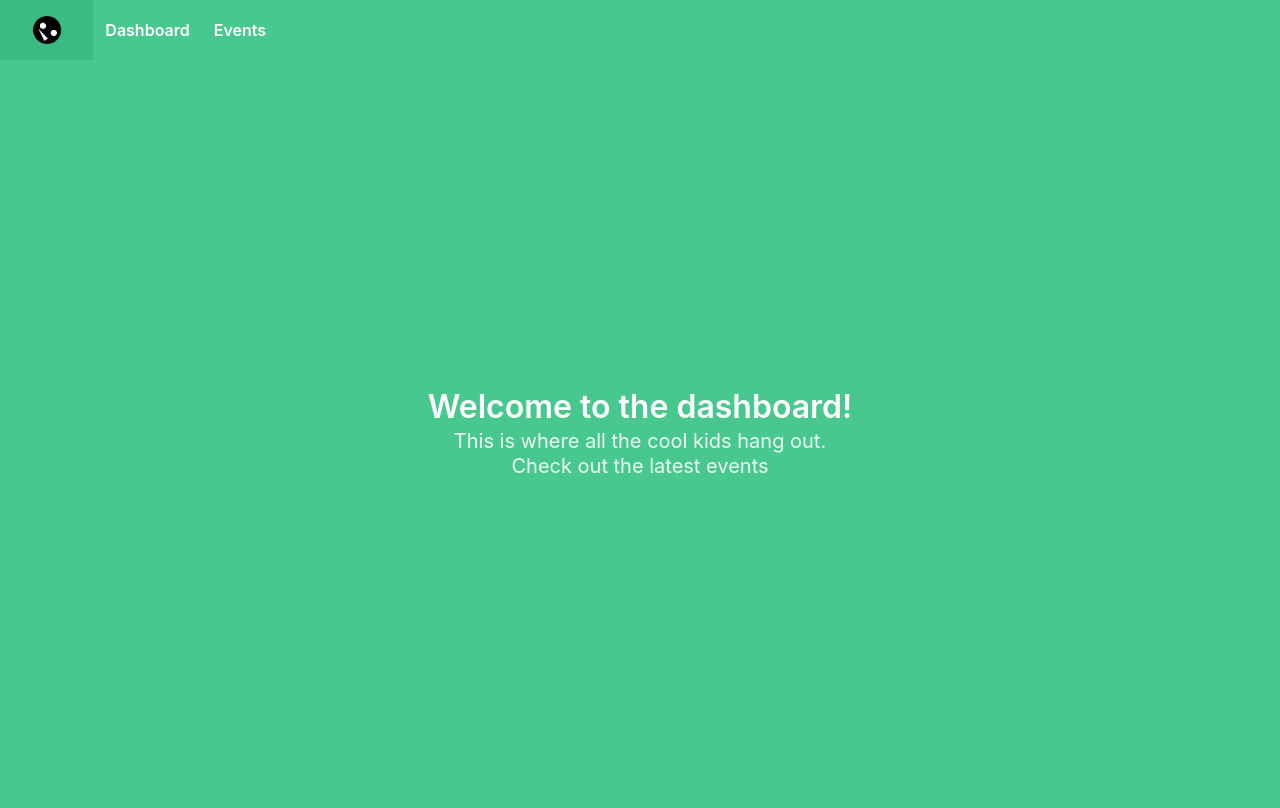
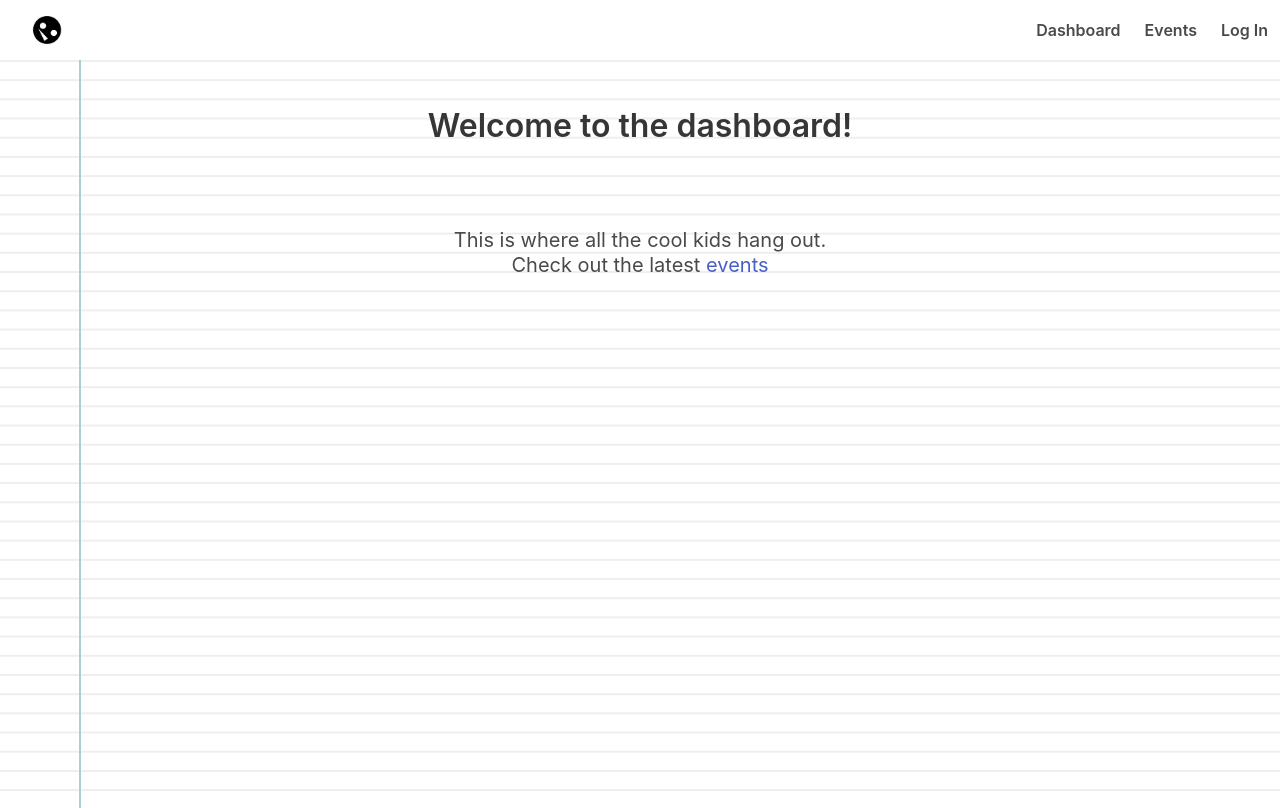
Before and after one commit to S4LM0NB011/angular_frontend, an Angular app in the folder test-app-with-routing/: page /dashboard in a window 1280 px wide. Built offline with nearby package versions, Linux system fonts and the light colour scheme.

Commit message:
changes to style and layout

```diff
--- a/test-app-with-routing/src/app/app.component.html
+++ b/test-app-with-routing/src/app/app.component.html
@@ -1,9 +1,9 @@
-<nav class="navbar is-success toolbar" role="navigation" aria-label="main navigation">
+<div>
+  <nav class="navbar toolbar" role="navigation" aria-label="main navigation">
     <div class="navbar-brand">
       <a class="navbar-item" routerLink="/">
         <img src="assets/tilted.png">
       </a>
-
       <a role="button" class="navbar-burger burger" aria-label="menu" aria-expanded="false" data-target="navbarBasicExample">
         <span aria-hidden="true"></span>
         <span aria-hidden="true"></span>
@@ -11,13 +11,17 @@
       </a>
     </div>
 
+
     <div id="navbarBasicExample" class="navbar-menu">
-    <div class="navbar-start">
+      <div class="navbar-end">
         <a class="navbar-item" routerLink="dashboard">
           <p>Dashboard</p>
         </a>
         <a class="navbar-item" routerLink="event">
           <p>Events</p>
+        </a>
+        <a class="navbar-item" routerLink="notfound">
+          <p>Log In</p>
         </a>
       </div>
     </div>
@@ -25,3 +29,4 @@
   <div>
     <router-outlet></router-outlet>
   </div>
+</div>
--- a/test-app-with-routing/src/app/dashboard/dashboard.component.html
+++ b/test-app-with-routing/src/app/dashboard/dashboard.component.html
@@ -1,13 +1,15 @@
-<section class="hero is-success is-fullheight-with-navbar">
+<div class="hero is-fullheight-with-navbar has-background-image">
+  <section class="hero">
     <div class="hero-body">
       <div class="container has-text-centered">
         <h1 class="title">
           Welcome to the dashboard!
         </h1>
-      <h2 class="subtitle">
+        <h2 class="subtitle padding">
           <p>This is where all the cool kids hang out.</p>
           <p>Check out the latest <a routerLink="../event">events</a></p>
         </h2>
       </div>
     </div>
   </section>
+</div>
--- a/test-app-with-routing/src/app/dashboard/dashboard.component.scss
+++ b/test-app-with-routing/src/app/dashboard/dashboard.component.scss
@@ -0,0 +1,11 @@
+.has-background-image {
+    background-color: #fff;
+    background-image:
+    linear-gradient(90deg, transparent 79px, #abced4 79px, #abced4 81px, transparent 81px),
+    linear-gradient(#eee .1em, transparent .1em);
+    background-size: 100% 1.2em;
+}
+
+.padding {
+    padding-top: 5rem;;
+}
--- a/test-app-with-routing/src/app/event/event.component.html
+++ b/test-app-with-routing/src/app/event/event.component.html
@@ -1,26 +1,29 @@
-<div>
-    <section class="hero is-success">
-        <div class="hero-body">
-            <div class="container has-text-centered">
+<div class="parent">
+    <header class="has-text-centered">
         <h1 class="title">
         Events
         </h1>
         <h2 class="subtitle">
             <p>Check out all these events. Wow!</p>
         </h2>
+    </header>
+    <div class="left-side lightblue"> I am the left ad spot</div>
+    <main class="card-container">
+        <div *ngFor="let event of events" class="card has-text-centered">
+            <div>
+                <div>
+                    <h1 class="title has-text-centered card-small">{{event.title}}</h1>
+                    <div class="content">
+                        <h3 class="subtitle">Post Number: {{event.id}}</h3>
+                        <p class="description">{{event.body}}</p>
                     </div>
-        </div>
-    </section>
-      <div *ngFor="let event of events" class="hero has-text-centered is-primary">
-          <div class="hero-body">
-            <h1 class="title has-text-centered">{{event.title}}</h1>
-          </div>
-          <div class="hero-body">
-            <h2 class="subtitle">Post Number: {{event.id}}</h2>
-            <h3 class="description">{{event.body}}</h3>
-          </div>
-          <div class="hero-footer">
+                    <div>
                         <p>User ID: {{event.userId}}</p>
                     </div>
                 </div>
             </div>
+        </div>
+    </main>
+    <div class="right-side">I am the right ad spot</div>
+    <footer>Footer</footer>
+</div>
--- a/test-app-with-routing/src/app/event/event.component.scss
+++ b/test-app-with-routing/src/app/event/event.component.scss
@@ -0,0 +1,29 @@
+.parent {
+    display: grid;
+    grid-template: auto 5fr auto / auto 5fr auto;
+  }
+
+  header {
+    padding: 2rem;
+    grid-column: 1/6;
+  }
+
+  .left-side {
+    padding: 1rem;
+    grid-column: 1/2;
+  }
+
+  main {
+    padding: 1rem;
+    grid-column: 2/5;
+  }
+
+  .right-side {
+    padding: 1rem;
+    grid-column: 5/6;
+  }
+
+  footer {
+    padding: 2rem;
+    grid-column: 1/6;
+  }
--- a/test-app-with-routing/src/styles.scss
+++ b/test-app-with-routing/src/styles.scss
@@ -1,4 +1,7 @@
 /* You can add global styles to this file, and also import other style files */
+
+
+
 :host {
     font-family: -apple-system, BlinkMacSystemFont, "Segoe UI", Roboto, Helvetica, Arial, sans-serif, "Apple Color Emoji", "Segoe UI Emoji", "Segoe UI Symbol";
     font-size: 14px;
@@ -84,16 +87,16 @@
     border-radius: 4px;
     border: 1px solid #eee;
     background-color: #fafafa;
-    height: 40px;
-    width: 200px;
+    height: auto;
+    width: clamp(23ch, 75%, 46ch);
     margin: 0 8px 16px;
     padding: 16px;
     display: flex;
-    flex-direction: row;
+    flex-direction: column;
     justify-content: center;
     align-items: center;
     transition: all 0.2s ease-in-out;
-    line-height: 24px;
+    //line-height: 24px;
   }
 
   .card-container .card:not(:last-child) {
@@ -101,8 +104,8 @@
   }
 
   .card.card-small {
-    height: 16px;
-    width: 168px;
+    height: auto;
+    width: auto;
   }
 
   .card-container .card:not(.highlight-card) {
```
Lines whose indentation alone changed are shown as unchanged.
